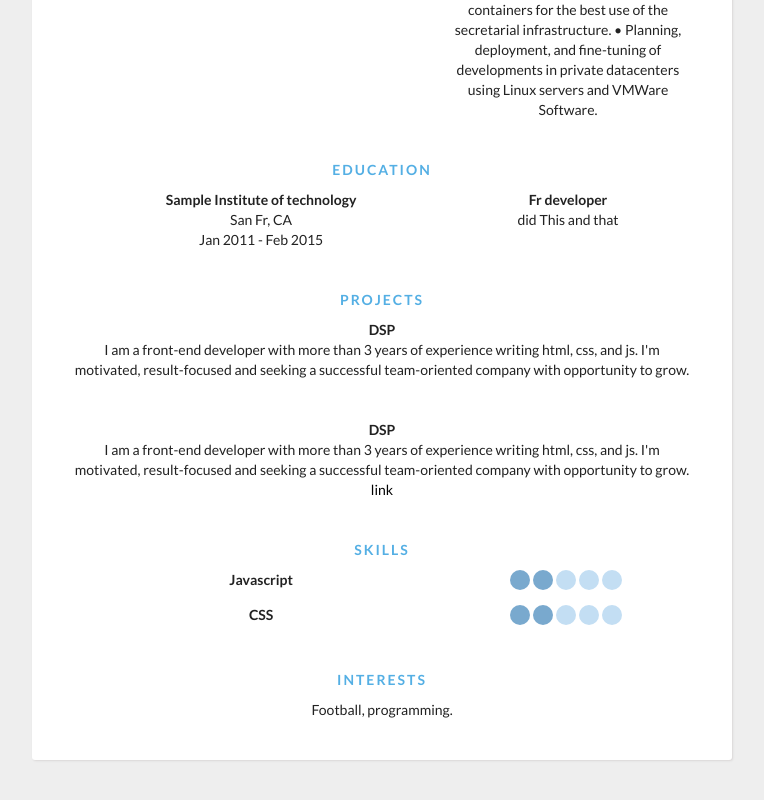
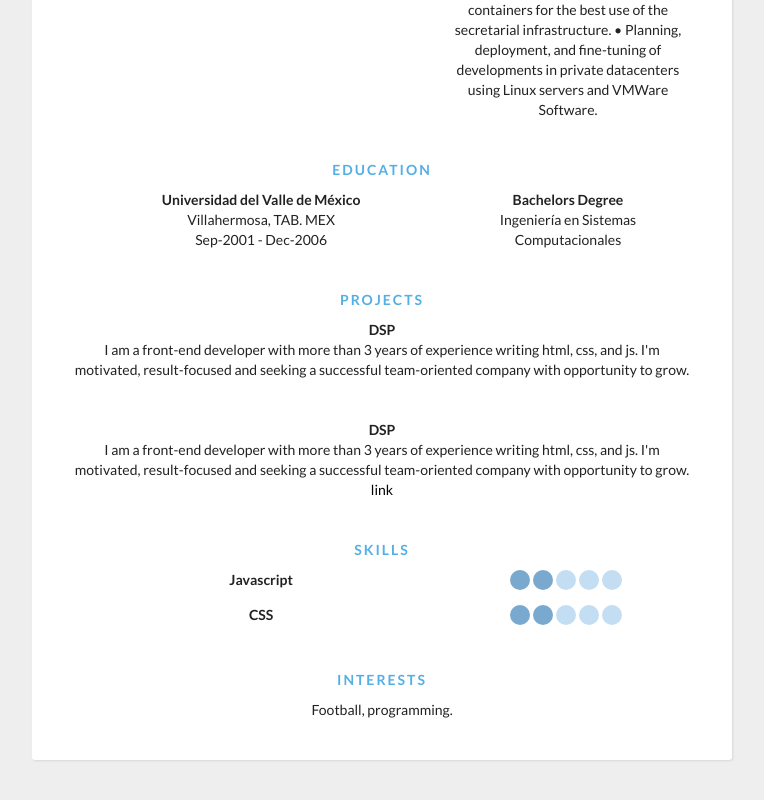
Before and after one commit to epalomeque/templated_online_cv, a React (Vite) app: page / in a window 1280 px wide. Shown: the part 1359-2159 px from the top of the page, without its empty margins (258-1022 px from the left). Built offline with nearby package versions, Linux system fonts and the light colour scheme.

Commit message:
Added component for Education Items

```diff
--- a/src/assets/cvdata.json
+++ b/src/assets/cvdata.json
@@ -25,11 +25,11 @@
   },
   "education": [{
     "institute_name": "Universidad del Valle de México",
-    "addr": "",
-    "duration_start": "",
-    "duration_end": "",
-    "grade_name":"",
-    "pos_description": ""
+    "addr": "Villahermosa, TAB. MEX",
+    "duration_start": "Sep-2001",
+    "duration_end": "Dec-2006",
+    "grade_name":"Bachelors Degree",
+    "pos_description": "Ingeniería en Sistemas Computacionales"
   }],
   "experience": [
     {
@@ -57,8 +57,7 @@
       "pos_description": "• Analisys, and development of software, or create upgrades for already implemented entities for operation and control of activites in the secretariat. Help in deployment of new services and server configuration. Developments based on docker containers for the best use of the secretarial infrastructure.\n• Planning, deployment, and fine-tuning of developments in private datacenters using Linux servers and VMWare Software."
     }
   ],
-  "abilities": [
-    "Python (Django, FastAPI, Flask)", "SQL", "GIT", "Javascript (React, TypeScript)",
+  "abilities": ["Python (Django, FastAPI, Flask)", "SQL", "GIT", "Javascript (React, TypeScript)",
     "Linux / OS X / Windows", "Docker", "PHP (Wordpress, Drupal)", "Jenkins", "Photoshop", "Illustrator", "InDesign"],
   "interests": ["Read", "Travels", "Music", "AI Technologies", "TCG´s", "Videogames", "Programming"],
   "picture": {},
--- a/src/components/single-theme/simple_resume_section_education.tsx
+++ b/src/components/single-theme/simple_resume_section_education.tsx
@@ -7,7 +7,7 @@ interface SectionEducationProps {
 
 export default function SimpleResumeSectionEducation(props: SectionEducationProps) {
   const {
-        // EducationData,
+    EducationData,
     TitleSection,
   } = props;
 
@@ -15,18 +15,61 @@ export default function SimpleResumeSectionEducation(props: SectionEducationProp
     <div className="section">
       <div className="section__title">{ TitleSection }</div>
       <div className="section__list">
-                <div className="section__list-item">
-                    <div className="left">
-                        <div className="name">Sample Institute of technology</div>
-                        <div className="addr">San Fr, CA</div>
-                        <div className="duration">Jan 2011 - Feb 2015</div>
-                    </div>
-                    <div className="right">
-                        <div className="name">Fr developer</div>
-                        <div className="desc">did This and that</div>
-                    </div>
-                </div>
+        <EducationDataMap EducationData={ EducationData } />
       </div>
     </div>
   </>
 }
+
+/**
+ * EducationDataMap
+ **/
+interface EducationDataMapProps {
+  EducationData: EducationInterface[] | undefined,
+}
+
+function EducationDataMap(props:EducationDataMapProps) {
+  const { EducationData } = props;
+
+  if (!EducationData) return;
+
+  return EducationData.map((EducationItemData: EducationInterface) => {
+    return <>
+      <EducationItem EducationDataItem={ EducationItemData } />
+    </>
+  });
+}
+
+/**
+ * EducationItem
+ **/
+interface EducationItemProps {
+  EducationDataItem: EducationInterface,
+}
+
+function EducationItem(props: EducationItemProps)  {
+  const {
+    EducationDataItem: {
+      addr,
+      duration_end,
+      duration_start,
+      grade_name,
+      institute_name,
+      pos_description,
+    },
+  } = props;
+  return (
+    <>
+      <div className="section__list-item">
+        <div className="left">
+          <div className="name">{ institute_name }</div>
+          <div className="addr">{ addr }</div>
+          <div className="duration">{ duration_start } - { duration_end }</div>
+        </div>
+        <div className="right">
+          <div className="name">{ grade_name }</div>
+          <div className="desc">{ pos_description }</div>
+        </div>
+      </div>
+    </>
+  )}
```
Lines whose indentation alone changed are shown as unchanged.
